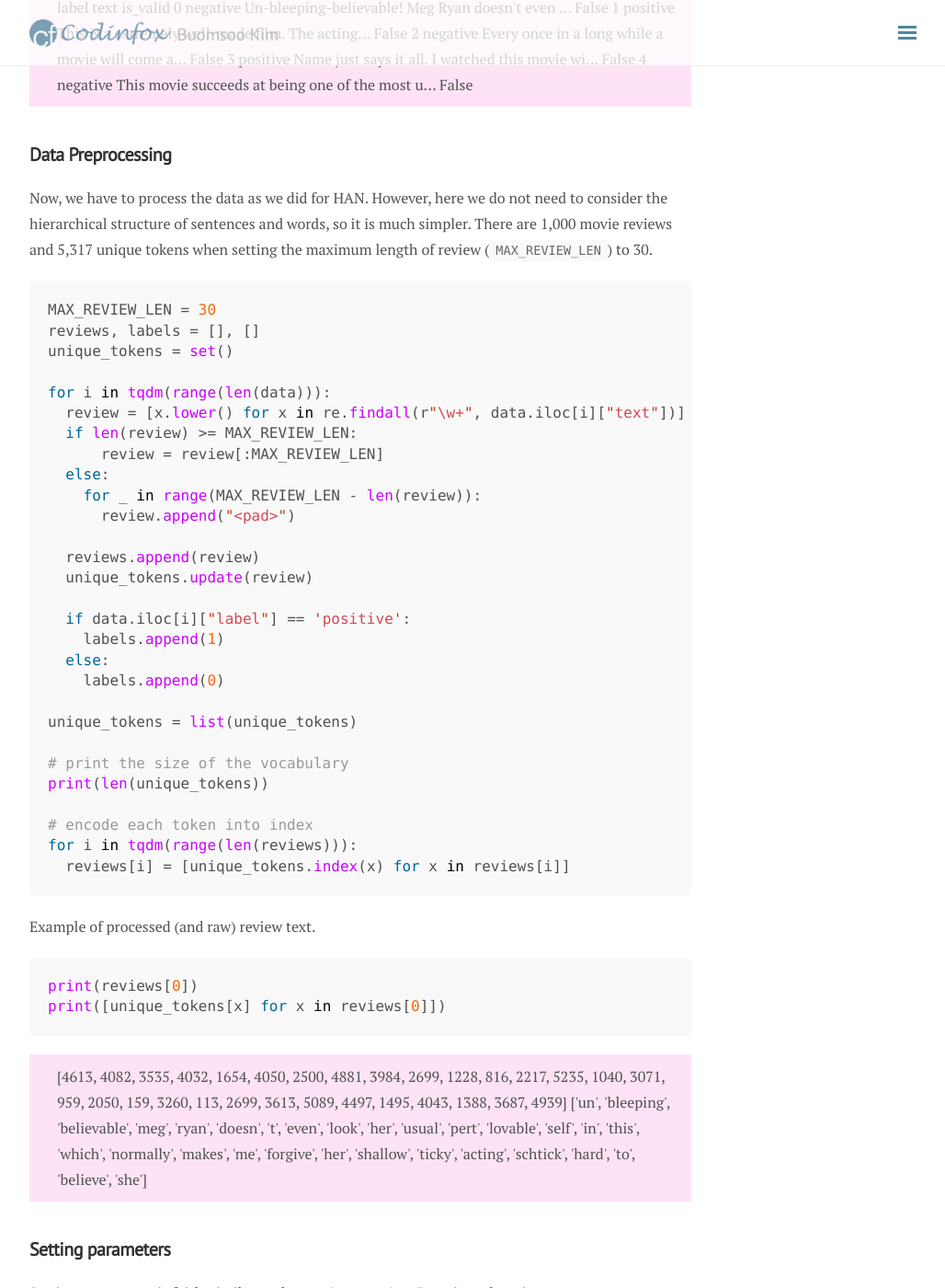
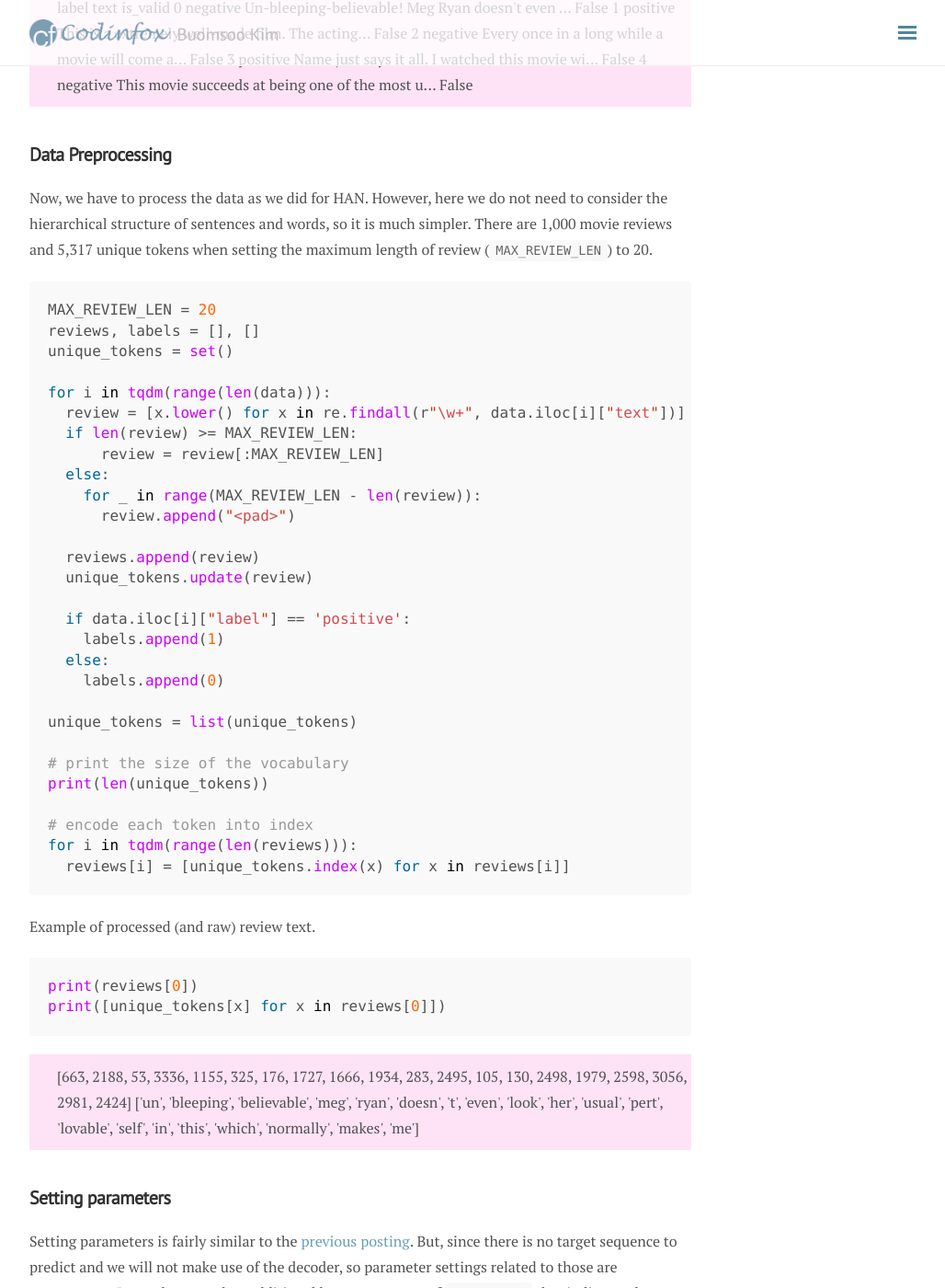
Before and after one commit to buomsoo-kim/buomsoo-kim.github.io, a Jekyll site: the page built from _posts/2020-04-22-Attention-mechanism-20.md.md, in a window 1280 px wide and 1400 px high, scrolled down 891 px. Shown: the whole window at 92% size, without its empty margins (248-1276 px from the left). Built offline with Jekyll 4.4.1, drawn with Linux system fonts in a browser that asks for light colours; nearby versions of some CDN libraries; comment, search, counter and statistics services are not loaded; some of the changed text lies outside the part shown.

Commit message:
Update 2020-04-22-Attention-mechanism-20.md.md

````diff
--- a/_posts/2020-04-22-Attention-mechanism-20.md.md
+++ b/_posts/2020-04-22-Attention-mechanism-20.md.md
@@ -34,10 +34,10 @@ label text  is_valid
 
 ## Data Preprocessing
 
-Now, we have to process the data as we did for HAN. However, here we do not need to consider the hierarchical structure of sentences and words, so it is much simpler. There are 1,000 movie reviews and 5,317 unique tokens when setting the maximum length of review (```MAX_REVIEW_LEN```) to 30.
+Now, we have to process the data as we did for HAN. However, here we do not need to consider the hierarchical structure of sentences and words, so it is much simpler. There are 1,000 movie reviews and 5,317 unique tokens when setting the maximum length of review (```MAX_REVIEW_LEN```) to 20.
 
 ```python
-MAX_REVIEW_LEN = 30
+MAX_REVIEW_LEN = 20
 reviews, labels = [], []
 unique_tokens = set()
 
@@ -75,8 +75,8 @@ print([unique_tokens[x] for x in reviews[0]])
 ```
 
 <div style="background-color:rgba(245,66,194,.15); padding-left: 30px; padding-top: 10px; padding-bottom: 10px">
-[4613, 4082, 3535, 4032, 1654, 4050, 2500, 4881, 3984, 2699, 1228, 816, 2217, 5235, 1040, 3071, 959, 2050, 159, 3260, 113, 2699, 3613, 5089, 4497, 1495, 4043, 1388, 3687, 4939]
-['un', 'bleeping', 'believable', 'meg', 'ryan', 'doesn', 't', 'even', 'look', 'her', 'usual', 'pert', 'lovable', 'self', 'in', 'this', 'which', 'normally', 'makes', 'me', 'forgive', 'her', 'shallow', 'ticky', 'acting', 'schtick', 'hard', 'to', 'believe', 'she']
+[663, 2188, 53, 3336, 1155, 325, 176, 1727, 1666, 1934, 283, 2495, 105, 130, 2498, 1979, 2598, 3056, 2981, 2424]
+['un', 'bleeping', 'believable', 'meg', 'ryan', 'doesn', 't', 'even', 'look', 'her', 'usual', 'pert', 'lovable', 'self', 'in', 'this', 'which', 'normally', 'makes', 'me']
 </div>
 
 
````
Also changed, not shown: other parts of _posts/2020-04-22-Attention-mechanism-20.md.md (+4 -2 lines).
